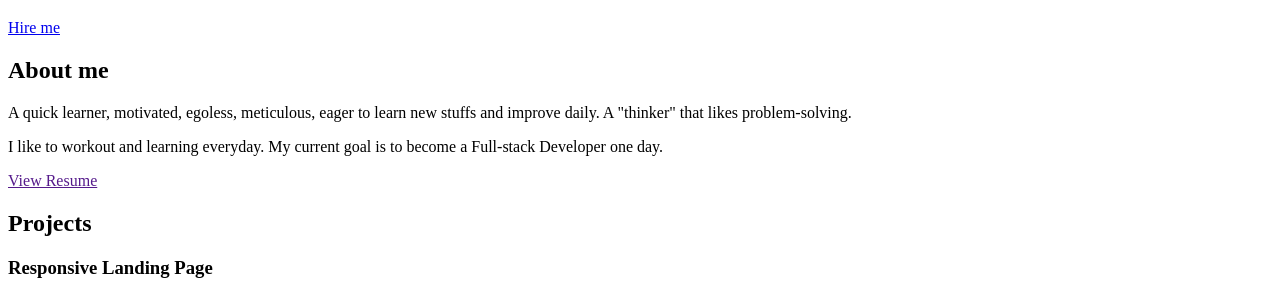
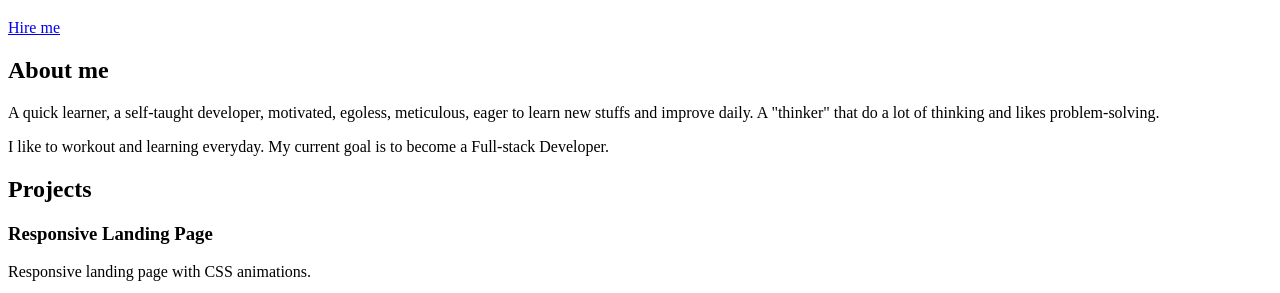
Before and after one commit to BennyCwp/my-portfolio, a plain HTML site: page src/template.html in a window 1280 px wide. Shown: the part 98-391 px from the top of the page. Drawn offline with nearby package versions, Linux system fonts and the light colour scheme.

Commit message:
Add files via upload

```diff
--- a/src/template.html
+++ b/src/template.html
@@ -72,20 +72,12 @@
           <div class="col-md-6 col-sm-12">
             <div class="about-wrapper__info">
               <p class="about-wrapper__info-text">
-                A quick learner, motivated, egoless, meticulous, eager to learn new stuffs and improve daily. A "thinker" that likes problem-solving.
+                A quick learner, a self-taught developer, motivated, egoless, meticulous, eager to learn new stuffs and improve daily. A "thinker" that do a lot of thinking and likes problem-solving.
               </p>
               <p class="about-wrapper__info-text">
-                I like to workout and learning everyday. My current goal is to become a Full-stack Developer one day.
+                I like to workout and learning everyday. My current goal is to become a Full-stack Developer.
               </p>
               <span class="d-flex mt-3">
-                <a
-                  rel="noreferrer"
-                  target="_blank"
-                  class="cta-btn cta-btn--resume"
-                  href=""
-                >
-                  View Resume
-                </a>
               </span>
             </div>
           </div>
```
